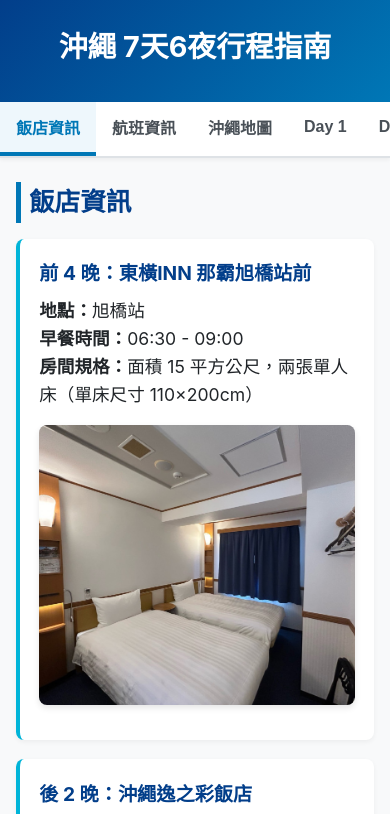
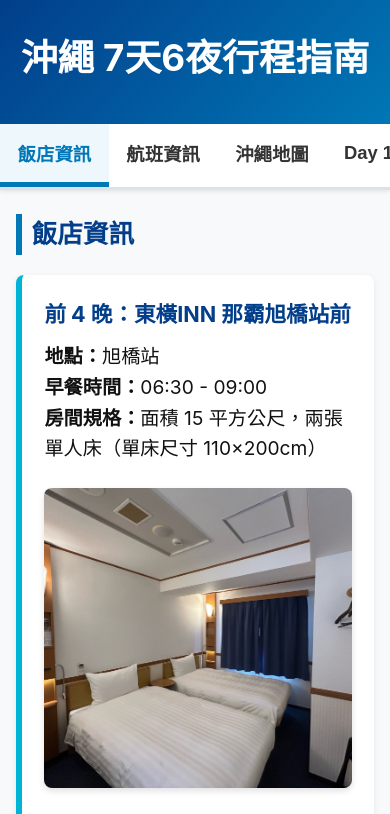
Before and after one commit to roadtorainbow/okinawa, a plain HTML site: page index.html in a window 390 px wide. Shown: the top 814 px of the page. Drawn offline with Linux system fonts and the light colour scheme; files whose address does not match are found by name.

Commit message:
Update index.html

```diff
--- a/index.html
+++ b/index.html
@@ -11,7 +11,7 @@
             --secondary-color: #00b4d8;
             --bg-color: #f8f9fa;
             --card-bg: #ffffff;
-            --text-color: #212529;
+            --text-color: #111111;
             --border-color: #dee2e6;
             --accent-color: #e63946;
         }
@@ -26,21 +26,21 @@
             font-family: -apple-system, BlinkMacSystemFont, "Segoe UI", Roboto, "Helvetica Neue", Arial, sans-serif;
             background-color: var(--bg-color);
             color: var(--text-color);
-            font-size: 1.15rem; /* 內文 1.1em ~ 1.2em */
+            font-size: 1.4rem; /* 大幅放大內文字級 */
             line-height: 1.6;
-            padding-bottom: 50px;
+            padding-bottom: 60px;
         }
 
         header {
             background: linear-gradient(135deg, var(--primary-dark), var(--primary-color));
             color: white;
             text-align: center;
-            padding: 1.5rem 1rem;
+            padding: 1.8rem 1rem;
             box-shadow: 0 4px 6px rgba(0,0,0,0.1);
         }
 
         header h1 {
-            font-size: 1.8rem; /* 標題至少 1.5rem ~ 2rem */
+            font-size: 2.3rem; /* 放大標題 */
             margin-bottom: 0.5rem;
         }
 
@@ -49,24 +49,24 @@
             display: flex;
             overflow-x: auto;
             background-color: #ffffff;
-            border-bottom: 2px solid var(--border-color);
+            border-bottom: 3px solid var(--border-color);
             position: sticky;
             top: 0;
             z-index: 100;
-            box-shadow: 0 2px 4px rgba(0,0,0,0.05);
+            box-shadow: 0 2px 4px rgba(0,0,0,0.08);
             -webkit-overflow-scrolling: touch;
         }
 
         .tab-btn {
-            padding: 1rem 1.2rem;
-            font-size: 1.1rem;
+            padding: 1.2rem 1.4rem;
+            font-size: 1.3rem; /* 放大頁籤按鈕字體 */
             font-weight: bold;
             border: none;
             background: none;
-            color: #495057;
+            color: #333333;
             cursor: pointer;
             white-space: nowrap;
-            border-bottom: 4px solid transparent;
+            border-bottom: 5px solid transparent;
             transition: all 0.2s ease;
         }
 
@@ -91,33 +91,27 @@
         }
 
         h2 {
-            font-size: 1.6rem; /* 標題 1.5rem ~ 2rem */
+            font-size: 2rem; /* 放大章節標題 */
             color: var(--primary-dark);
-            margin-bottom: 1rem;
-            border-left: 5px solid var(--primary-color);
-            padding-left: 0.5rem;
+            margin-bottom: 1.2rem;
+            border-left: 6px solid var(--primary-color);
+            padding-left: 0.6rem;
         }
 
-        h3 {
-            font-size: 1.3rem;
-            color: var(--primary-color);
-            margin: 1.2rem 0 0.6rem 0;
-        }
-
-        /* 表格樣式 */
+        /* 表格樣式放大 */
         table {
             width: 100%;
             border-collapse: collapse;
-            margin: 1rem 0;
+            margin: 1.2rem 0;
             background-color: var(--card-bg);
             border-radius: 8px;
             overflow: hidden;
-            box-shadow: 0 2px 5px rgba(0,0,0,0.05);
-            font-size: 1.1rem;
+            box-shadow: 0 2px 6px rgba(0,0,0,0.08);
+            font-size: 1.35rem; /* 顯著放大表格字體 */
         }
 
         th, td {
-            padding: 0.9rem 1rem;
+            padding: 1.1rem 1.2rem; /* 增加邊距方便閱讀 */
             text-align: left;
             border-bottom: 1px solid var(--border-color);
         }
@@ -125,7 +119,8 @@
         th {
             background-color: var(--primary-color);
             color: white;
-            font-weight: 600;
+            font-weight: bold;
+            font-size: 1.45rem;
         }
 
         tr:nth-child(even) {
@@ -135,16 +130,16 @@
         /* 圖片樣式 */
         .img-container {
             width: 100%;
-            margin: 1rem 0;
+            margin: 1.5rem 0;
             border-radius: 8px;
             overflow: hidden;
-            box-shadow: 0 3px 6px rgba(0,0,0,0.1);
+            box-shadow: 0 3px 6px rgba(0,0,0,0.12);
             background-color: #e9ecef;
         }
 
         .img-container img {
             width: 100%;
-            height: 350px; /* 建議 300px ~ 400px */
+            height: 380px;
             object-fit: cover;
             display: block;
             cursor: pointer;
@@ -159,10 +154,11 @@
         .card {
             background-color: var(--card-bg);
             border-radius: 8px;
-            padding: 1.2rem;
-            margin-bottom: 1.2rem;
-            box-shadow: 0 2px 5px rgba(0,0,0,0.05);
-            border-left: 4px solid var(--secondary-color);
+            padding: 1.4rem;
+            margin-bottom: 1.4rem;
+            box-shadow: 0 2px 6px rgba(0,0,0,0.08);
+            border-left: 6px solid var(--secondary-color);
+            font-size: 1.35rem; /* 放大卡片字體 */
         }
 
         .card.warning {
@@ -172,18 +168,18 @@
 
         .card-title {
             font-weight: bold;
-            font-size: 1.2rem;
-            margin-bottom: 0.5rem;
+            font-size: 1.55rem; /* 放大卡片標題 */
+            margin-bottom: 0.6rem;
             color: var(--primary-dark);
         }
 
         ul {
-            padding-left: 1.2rem;
+            padding-left: 1.4rem;
             margin-bottom: 1rem;
         }
 
         li {
-            margin-bottom: 0.4rem;
+            margin-bottom: 0.6rem;
         }
 
         /* Lightbox Modal */
@@ -213,24 +209,39 @@
             top: 20px;
             right: 25px;
             color: #fff;
-            font-size: 35px;
+            font-size: 40px;
             font-weight: bold;
             cursor: pointer;
         }
 
         @media (max-width: 600px) {
             body {
-                font-size: 1.1rem;
+                font-size: 1.25rem;
             }
             .tab-btn {
-                padding: 0.8rem 1rem;
-                font-size: 1rem;
+                padding: 1rem 1.1rem;
+                font-size: 1.15rem;
+            }
+            h2 {
+                font-size: 1.6rem;
+            }
+            table {
+                font-size: 1.2rem;
+            }
+            th {
+                font-size: 1.25rem;
+            }
+            .card {
+                font-size: 1.2rem;
+            }
+            .card-title {
+                font-size: 1.35rem;
             }
             .img-container img {
-                height: 280px;
+                height: 300px;
             }
             th, td {
-                padding: 0.7rem 0.8rem;
+                padding: 0.8rem 0.9rem;
             }
         }
     </style>
@@ -322,7 +333,7 @@
             <table>
                 <thead>
                     <tr>
-                        <th style="width: 30%;">時間</th>
+                        <th style="width: 32%;">時間</th>
                         <th>行程內容</th>
                     </tr>
                 </thead>
@@ -356,7 +367,7 @@
             <table>
                 <thead>
                     <tr>
-                        <th style="width: 30%;">時間</th>
+                        <th style="width: 32%;">時間</th>
                         <th>行程內容</th>
                     </tr>
                 </thead>
@@ -402,7 +413,7 @@
             <table>
                 <thead>
                     <tr>
-                        <th style="width: 30%;">時間</th>
+                        <th style="width: 32%;">時間</th>
                         <th>行程內容</th>
                     </tr>
                 </thead>
@@ -456,7 +467,7 @@
             <table>
                 <thead>
                     <tr>
-                        <th style="width: 30%;">時間</th>
+                        <th style="width: 32%;">時間</th>
                         <th>行程內容</th>
                     </tr>
                 </thead>
@@ -486,7 +497,7 @@
             <table>
                 <thead>
                     <tr>
-                        <th style="width: 30%;">時間</th>
+                        <th style="width: 32%;">時間</th>
                         <th>行程內容</th>
                     </tr>
                 </thead>
@@ -536,7 +547,7 @@
             <table>
                 <thead>
                     <tr>
-                        <th style="width: 30%;">時間</th>
+                        <th style="width: 32%;">時間</th>
                         <th>行程內容</th>
                     </tr>
                 </thead>
@@ -570,7 +581,7 @@
             <table>
                 <thead>
                     <tr>
-                        <th style="width: 30%;">時間</th>
+                        <th style="width: 32%;">時間</th>
                         <th>行程內容</th>
                     </tr>
                 </thead>
@@ -623,7 +634,6 @@
 
             function tryNext() {
                 if (currentIndex >= attempts.length) {
-                    // 若所有路徑與格式皆找不到檔案，隱藏該圖片區塊，避免破圖
                     if (imgElement.parentElement && imgElement.parentElement.classList.contains('img-container')) {
                         imgElement.parentElement.style.display = 'none';
                     } else {
@@ -678,14 +688,12 @@
                 targetTab.classList.add('active');
             }
 
-            // 比對並激活按鈕
             btns.forEach(btn => {
                 if (btn.getAttribute('onclick').includes("'" + tabId + "'")) {
                     btn.classList.add('active');
                 }
             });
 
-            // 儲存至 localStorage 並附帶 Error Handling
             try {
                 localStorage.setItem('activeOkinawaTab', tabId);
             } catch (e) {
```
